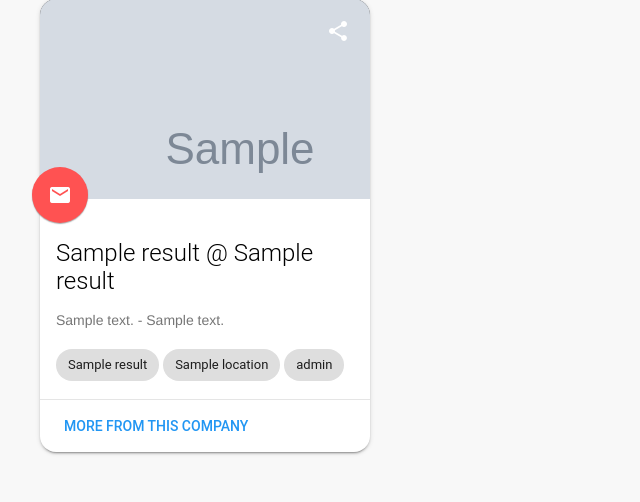
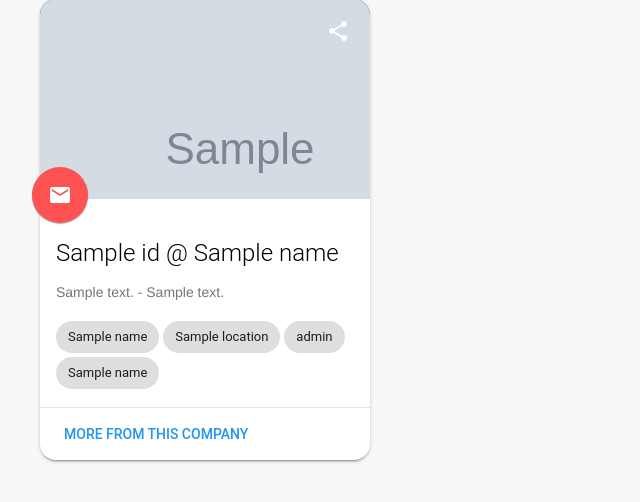
Before and after one commit to GreenishBlue/TechCompass, a Flask app: template templates/index.html in a window 1280 px wide. Shown: the part 153-655 px from the top of the page, without its empty margins (0-640 px from the left). Run offline with Flask 2, Linux system fonts and the light colour scheme; the template is opened without the code that fills it: most values are stand-ins (such as "Sample title", 1, 10 or a date in 2020); grey boxes marked "Sample" are stand-in pictures.

Commit message:
display data from db with updated schema

```diff
--- a/templates/index.html
+++ b/templates/index.html
@@ -22,6 +22,9 @@
     <br>
     <ul class="buddies">
         {% for result in results %}
+        {% set buddy = result[0] %}
+        {% set programme = result[1] %}
+        {% set company = result[2] %}
         <li>
             <div class="mdl-card mdl-shadow--2dp">
                 <div style=" overflow: hidden; border-top-left-radius: 16px; border-top-right-radius: 16px;">
@@ -35,22 +38,26 @@
                 </button>
 
                 <div class="mdl-card__title" style="padding-bottom: 0;">
-                    <h2 class="mdl-card__title-text">{{ result.name }} @ {{ result.company_name }}</h2>
+                    <h2 class="mdl-card__title-text">{{ buddy.name }} @ {{ company.company_name }}</h2>
                 </div>
                 <div class="mdl-card__supporting-text">
-                    {{ result.description }} - {{ result.programme_description }}
+                    {{ buddy.description }} - {{ programme.description }}
                     <br><br>
 
                     <span class="mdl-chip">
-                        <span class="mdl-chip__text">{{ result.company_name }}</span>
+                        <span class="mdl-chip__text">{{ company.company_name }}</span>
                     </span>
 
                     <span class="mdl-chip">
-                        <span class="mdl-chip__text">{{ result.location }}</span>
+                        <span class="mdl-chip__text">{{ programme.location }}</span>
                     </span>
 
                     <span class="mdl-chip">
-                        <span class="mdl-chip__text">{{ result.role }}</span>
+                        <span class="mdl-chip__text">{{ programme.role }}</span>
+                    </span>
+
+                    <span class="mdl-chip">
+                        <span class="mdl-chip__text">{{ programme.title }}</span>
                     </span>
                 </div>
                 <div class="mdl-card__menu">
```
